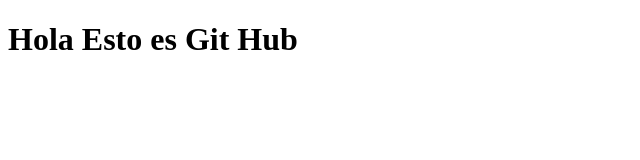
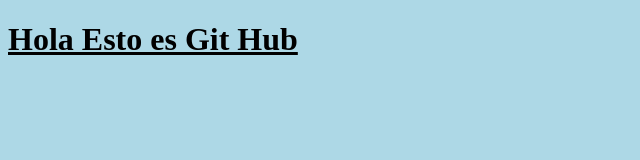
Before and after one commit to sebaslava/Proyecto, a plain HTML site: page index.html in a window 1280 px wide. Shown: the whole page, without its empty margins (0-640 px from the left). Drawn offline with Linux system fonts and the light colour scheme.

Commit message:
linkeo css

```diff
--- a/css/style.css
+++ b/css/style.css
@@ -1,11 +1,10 @@
 body
 {
     background-color: lightblue;
-
 }
 
 h1
 {
-color: white;
+color:black;
 text-decoration: underline;
 }
--- a/index.html
+++ b/index.html
@@ -4,7 +4,8 @@
     <meta charset="UTF-8">
     <meta http-equiv="X-UA-Compatible" content="IE=edge">
     <meta name="viewport" content="width=device-width, initial-scale=1.0">
-    <title>Document</title>
+    <link rel="stylesheet" href="css/style.css">
+    <title>Git Hub</title>
 </head>
 <body>
     <h1>Hola Esto es Git Hub</h1>
```
